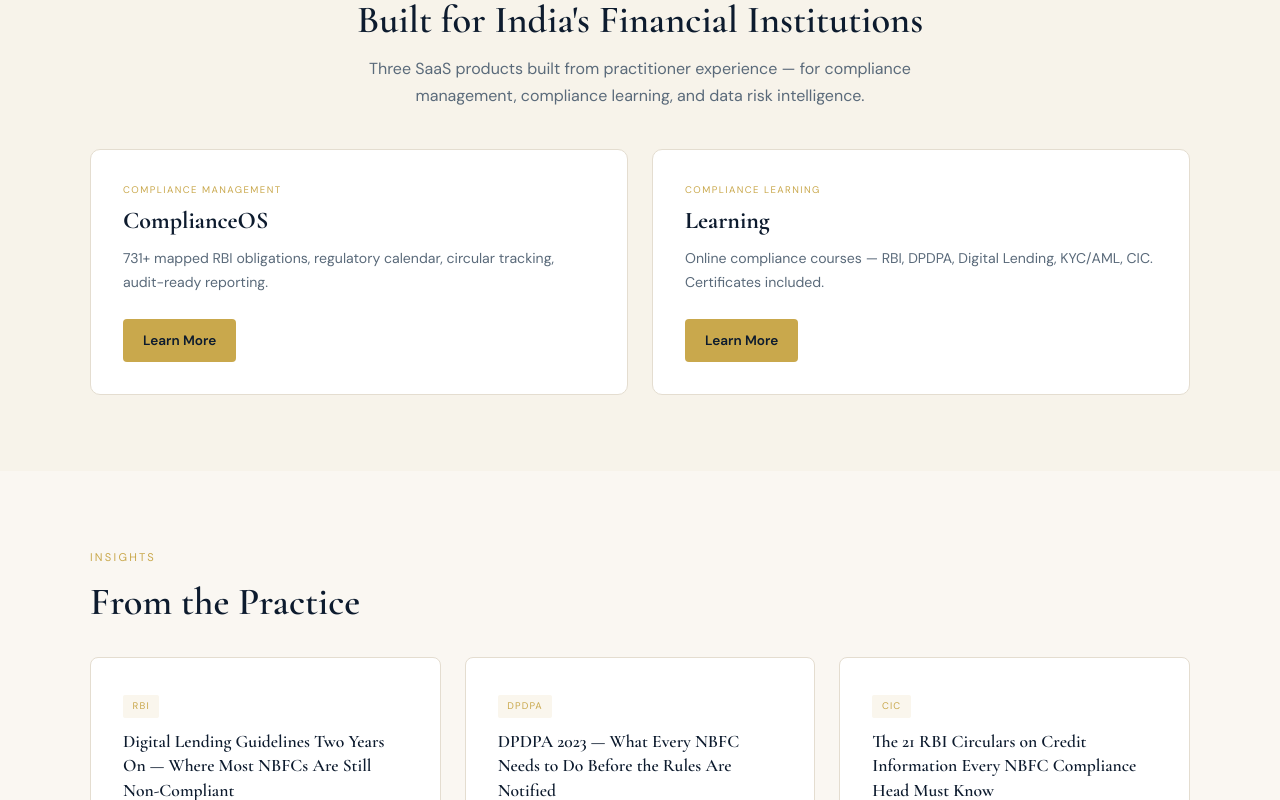
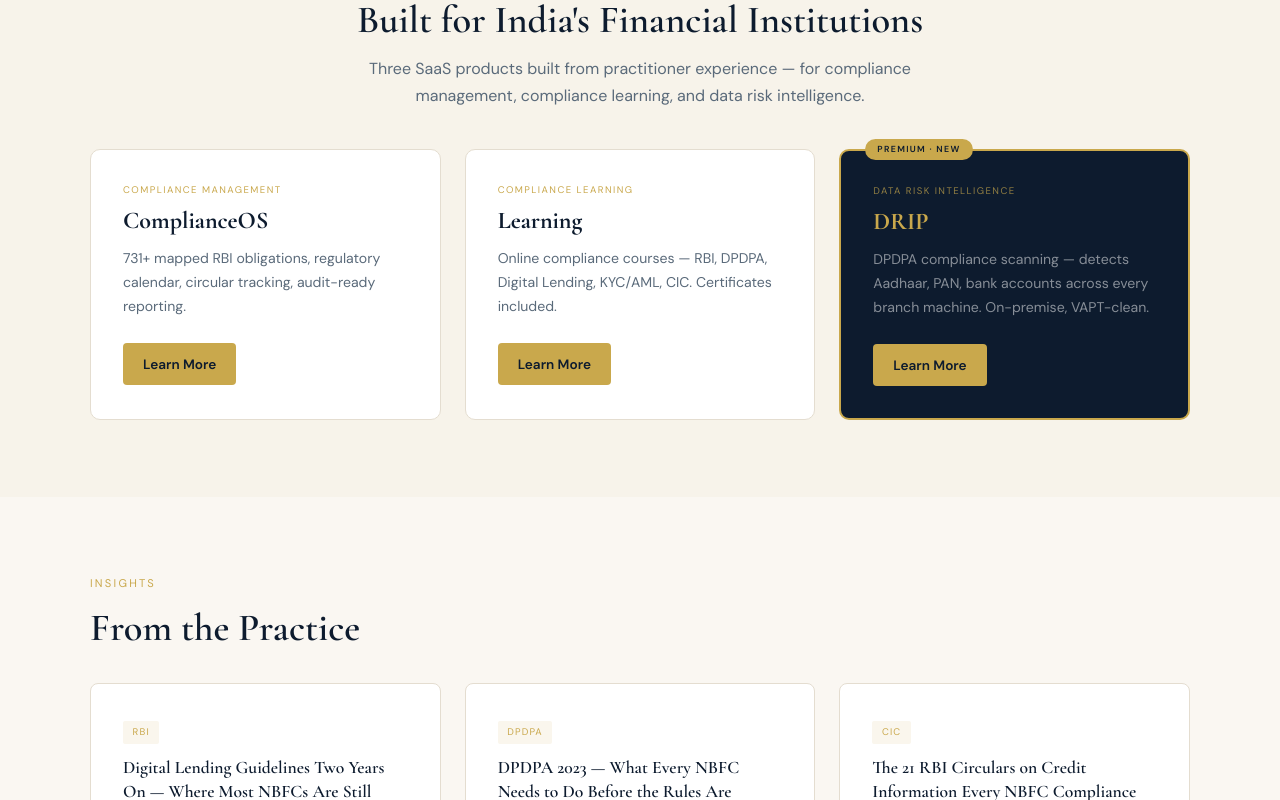
Before and after one commit to chelikanisuresh/gyaanpravaha-marketing, a Next.js app: page / in a window 1280 px wide. Shown: the part 2000-2800 px from the top of the page. Built offline with nearby package versions, Linux system fonts and the light colour scheme; no server answers; the database is empty.

Commit message:
Add DRIP to homepage, nav and footer

```diff
--- a/src/app/page.tsx
+++ b/src/app/page.tsx
@@ -123,6 +123,13 @@
               <p style={{ color: 'var(--text-muted)', fontSize: '0.88rem', lineHeight: 1.7, marginBottom: '1.5rem' }}>Online compliance courses — RBI, DPDPA, Digital Lending, KYC/AML, CIC. Certificates included.</p>
               <Link href="/learning" style={{ display: 'inline-block', background: 'var(--gold)', color: 'var(--navy)', padding: '0.6rem 1.25rem', borderRadius: '4px', fontWeight: 700, fontSize: '0.85rem', textDecoration: 'none' }}>Learn More</Link>
             </div>
+            <div style={{ background: 'var(--navy)', border: '2px solid var(--gold)', borderRadius: '10px', padding: '2rem', textAlign: 'left' as const, position: 'relative' as const }}>
+              <div style={{ position: 'absolute' as const, top: '-12px', left: '1.5rem', background: 'var(--gold)', color: 'var(--navy)', fontSize: '0.55rem', fontWeight: 800, padding: '3px 12px', borderRadius: '20px', letterSpacing: '0.15em' }}>PREMIUM · NEW</div>
+              <div style={{ fontSize: '0.6rem', color: 'rgba(201,168,76,0.7)', letterSpacing: '0.15em', textTransform: 'uppercase' as const, marginBottom: '0.5rem' }}>Data Risk Intelligence</div>
+              <h3 style={{ fontFamily: "'Cormorant Garamond', Georgia, serif", fontSize: '1.5rem', color: '#c9a84c', marginBottom: '0.75rem', fontWeight: 700 }}>DRIP</h3>
+              <p style={{ color: 'rgba(255,255,255,0.5)', fontSize: '0.88rem', lineHeight: 1.7, marginBottom: '1.5rem' }}>DPDPA compliance scanning — detects Aadhaar, PAN, bank accounts across every branch machine. On-premise, VAPT-clean.</p>
+              <Link href="/drip" style={{ display: 'inline-block', background: 'var(--gold)', color: 'var(--navy)', padding: '0.6rem 1.25rem', borderRadius: '4px', fontWeight: 700, fontSize: '0.85rem', textDecoration: 'none' }}>Learn More</Link>
+            </div>
           </div>
         </div>
       </section>
--- a/src/components/Footer.tsx
+++ b/src/components/Footer.tsx
@@ -39,6 +39,7 @@
             {[
               { href: '/complianceos', label: 'ComplianceOS', sub: 'RBI Compliance Platform' },
               { href: '/learning', label: 'Learning', sub: 'Online Compliance Courses' },
+              { href: '/drip', label: 'DRIP', sub: 'Data Risk Intelligence' },
             ].map(link => (
               <Link key={link.href} href={link.href} style={{ display: 'block', textDecoration: 'none', marginBottom: '0.9rem' }}>
                 <div style={{ fontSize: '0.85rem', color: '#c9a84c', fontWeight: 600, marginBottom: '1px' }}>{link.label}</div>
```
Also changed, not shown: 1 other file (tests, documents, lock files or other folders).
